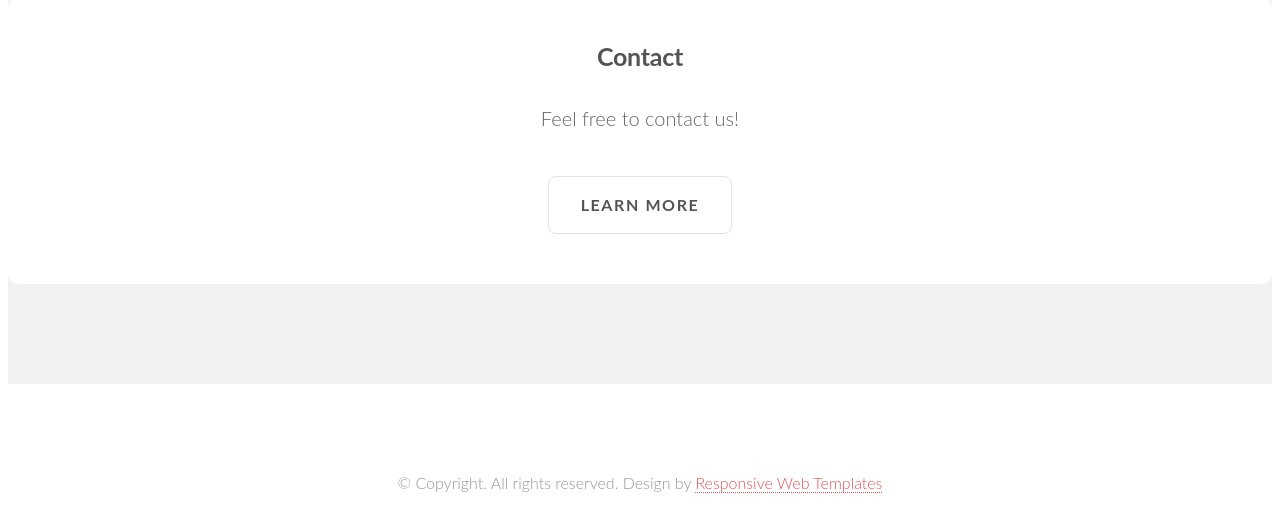
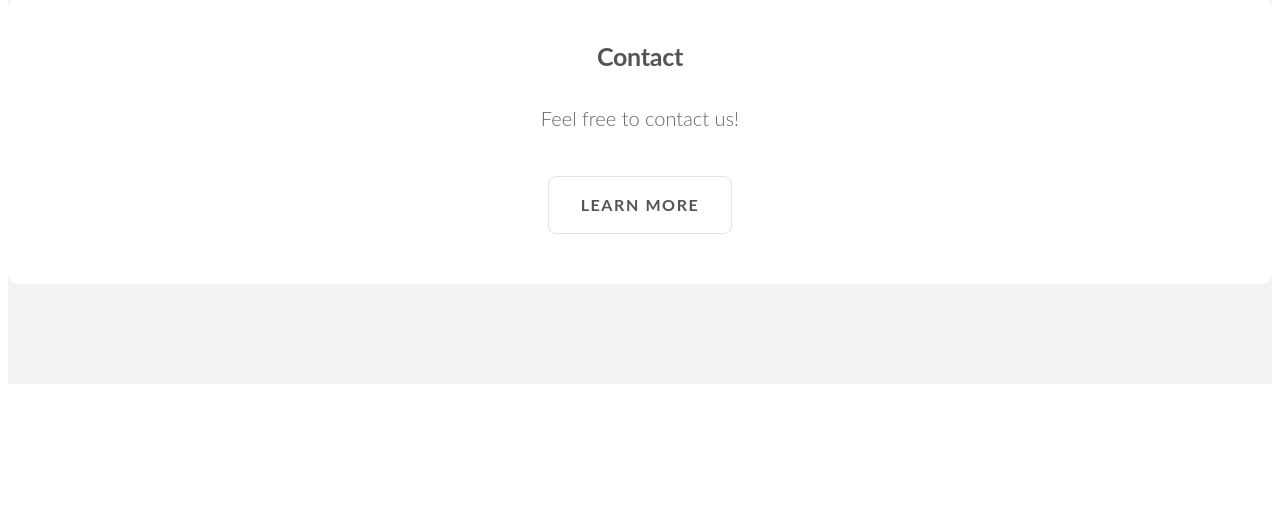
Before and after one commit to emmaoudmaijer/test-chatbot, a website: page public/index.html in a window 1280 px wide. Shown: the part 2028-2560 px from the top of the page. Drawn offline with Linux system fonts and the light colour scheme.

Commit message:
add style pizza site

```diff
--- a/public/index.html
+++ b/public/index.html
@@ -95,9 +95,6 @@
 
 <!-- Footer -->
     <footer id="footer">
-        <span class="copyright">
-            &copy; Copyright. All rights reserved. Design by <a href="http://www.html5webtemplates.co.uk">Responsive Web Templates</a>
-        </span>
     </footer>
 <script type="text/javascript" src="scripts/index.js"></script>
 
```
